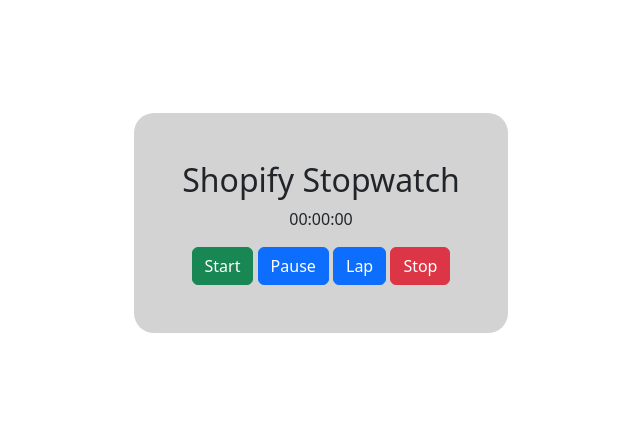
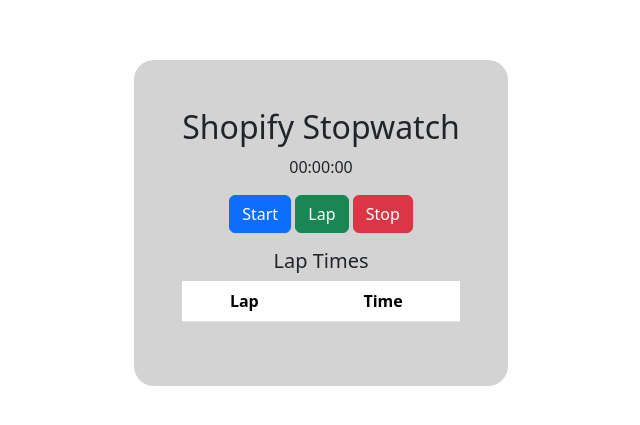
Before and after one commit to Shopify/eng-intern-assessment-react, a React app: page / in a window 1280 px wide. Shown: the part 177-602 px from the top of the page, without its empty margins (319-959 px from the left). Built offline with nearby package versions, Linux system fonts and the light colour scheme.

Commit message:
implement the start stop and reset timer functionality

```diff
--- a/src/App.css
+++ b/src/App.css
@@ -15,3 +15,7 @@ body {
   padding: 3rem;
   border-radius: 20px;
 }
+
+.laps {
+  margin-top: 1rem;
+}
--- a/src/App.tsx
+++ b/src/App.tsx
@@ -1,10 +1,41 @@
-import React, { useState } from "react";
+import React, { useState, useEffect } from "react";
 import StopWatch from "./StopWatch";
 import "./App.css";
 import StopWatchButton from "./StopWatchButton";
+import Table from "react-bootstrap/Table";
 
 const App: React.FC = () => {
   const [time, setTime] = useState<number>(0);
+  const [isRunning, setIsRunning] = useState<boolean>(false);
+  const [lapTimes, setLapTimes] = useState<number[]>([]);
+
+  useEffect(() => {
+    let intervalId: NodeJS.Timeout;
+
+    if (isRunning) {
+      intervalId = setInterval(() => {
+        setTime((prevTime) => prevTime + 1);
+      }, 1000);
+    }
+
+    return () => {
+      clearInterval(intervalId);
+    };
+  }, [isRunning]);
+
+  const startTimer = () => {
+    setIsRunning((prevIsRunning) => !prevIsRunning);
+  };
+
+  const recordLap = () => {
+    setLapTimes((prevLapTimes) => [...prevLapTimes, time]);
+  };
+
+  const stopResetTimer = () => {
+    setIsRunning(false);
+    setTime(0);
+    setLapTimes([]);
+  };
 
   const formatTime = (seconds: number): string => {
     const hours = Math.floor(seconds / 3600);
@@ -23,7 +54,32 @@ const App: React.FC = () => {
       <div className="timer__container">
         <h2>Shopify Stopwatch</h2>
         <StopWatch time={time} formatTime={formatTime} />
-        <StopWatchButton />
+        <StopWatchButton
+          isRunning={isRunning}
+          startTimer={startTimer}
+          stopResetTimer={stopResetTimer}
+          recordLap={recordLap}
+        />
+        <div className="laps">
+          <h5>Lap Times</h5>
+
+          <Table>
+            <thead>
+              <tr>
+                <th>Lap</th>
+                <th>Time</th>
+              </tr>
+            </thead>
+            <tbody>
+              {lapTimes.map((lap, index) => (
+                <tr>
+                  <td>Lap {index + 1}</td>
+                  <td>{formatTime(lap)}</td>
+                </tr>
+              ))}
+            </tbody>
+          </Table>
+        </div>
       </div>
     </div>
   );
--- a/src/StopWatchButton.tsx
+++ b/src/StopWatchButton.tsx
@@ -1,13 +1,30 @@
 import React from "react";
 import Button from "react-bootstrap/Button";
 
-const StopWatchButton: React.FC = () => {
+interface Props {
+  isRunning: boolean;
+  startTimer: () => void;
+  stopResetTimer: () => void;
+  recordLap: () => void;
+}
+
+const StopWatchButton: React.FC<Props> = ({
+  isRunning,
+  startTimer,
+  stopResetTimer,
+  recordLap,
+}) => {
   return (
     <div>
-      <Button variant="success">Start</Button>{" "}
-      <Button variant="primary">Pause</Button>{" "}
-      <Button variant="primary">Lap</Button>{" "}
-      <Button variant="danger">Stop</Button>{" "}
+      <Button variant="primary" onClick={startTimer}>
+        {isRunning ? "Pause" : "Start"}
+      </Button>{" "}
+      <Button variant="success" onClick={recordLap}>
+        Lap
+      </Button>{" "}
+      <Button variant="danger" onClick={stopResetTimer}>
+        Stop
+      </Button>{" "}
     </div>
   );
 };
```
